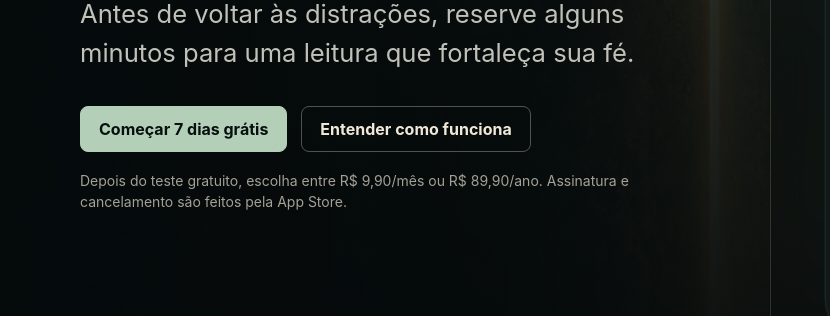
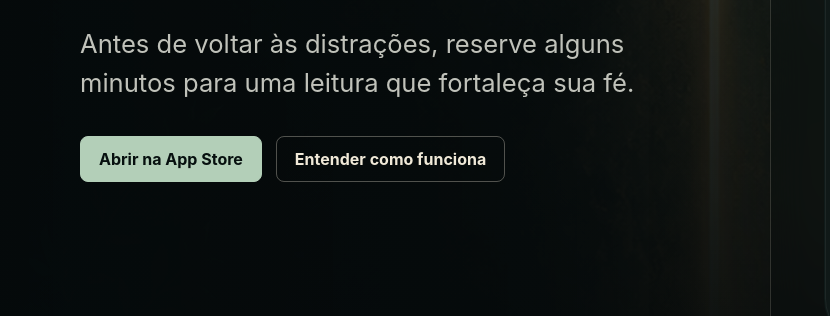
Before and after one commit to rmocunha83-droid/limiar, a website: page index.html in a window 1280 px wide. Shown: the part 479-795 px from the top of the page, 0-830 px from the left. Drawn offline with Linux system fonts and the light colour scheme.

Commit message:
Atualiza mockup e CTA da home

```diff
--- a/index.html
+++ b/index.html
@@ -42,10 +42,9 @@
             <h1>Limiar</h1>
             <p class="hero-copy">Antes de voltar às distrações, reserve alguns minutos para uma leitura que fortaleça sua fé.</p>
             <div class="hero-actions">
-              <a class="button" href="#assinar">Começar 7 dias grátis</a>
+              <a class="button" href="https://apps.apple.com/br/app/limiar/id6783115468">Abrir na App Store</a>
               <a class="button secondary" href="#como-funciona">Entender como funciona</a>
             </div>
-            <p class="hero-note">Depois do teste gratuito, escolha entre R$ 9,90/mês ou R$ 89,90/ano. Assinatura e cancelamento são feitos pela App Store.</p>
           </div>
           <div class="device-lockup" aria-label="Primeira tela do app Limiar">
             <div class="device-frame">
```
Also changed, not shown: marketing/site/index.html (+1 -2 lines), assets/app-onboarding.png, marketing/site/assets/app-onboarding.png, 1 other file.
